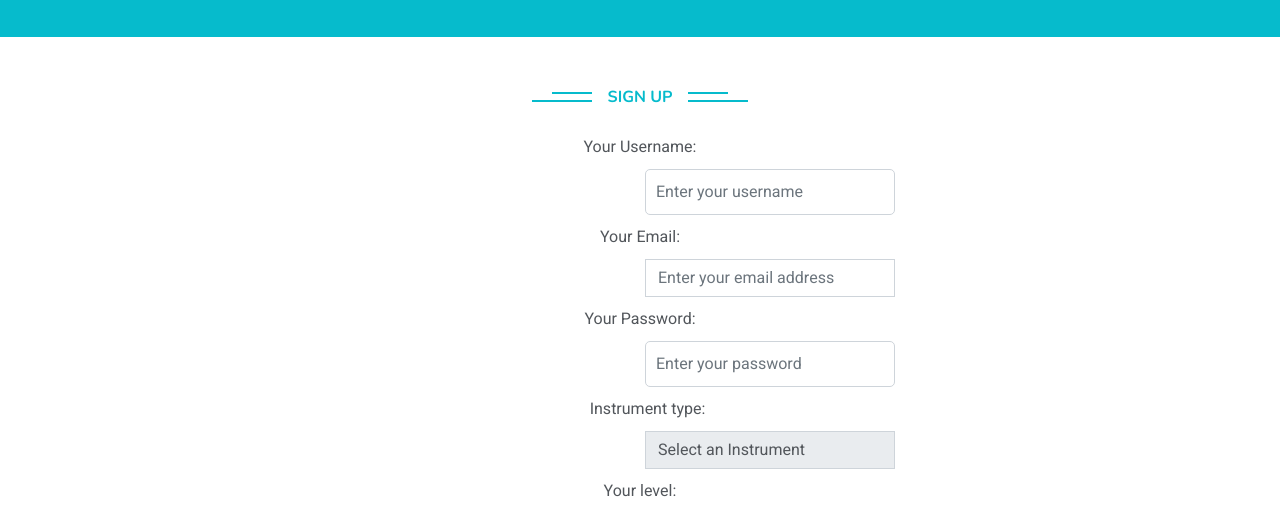
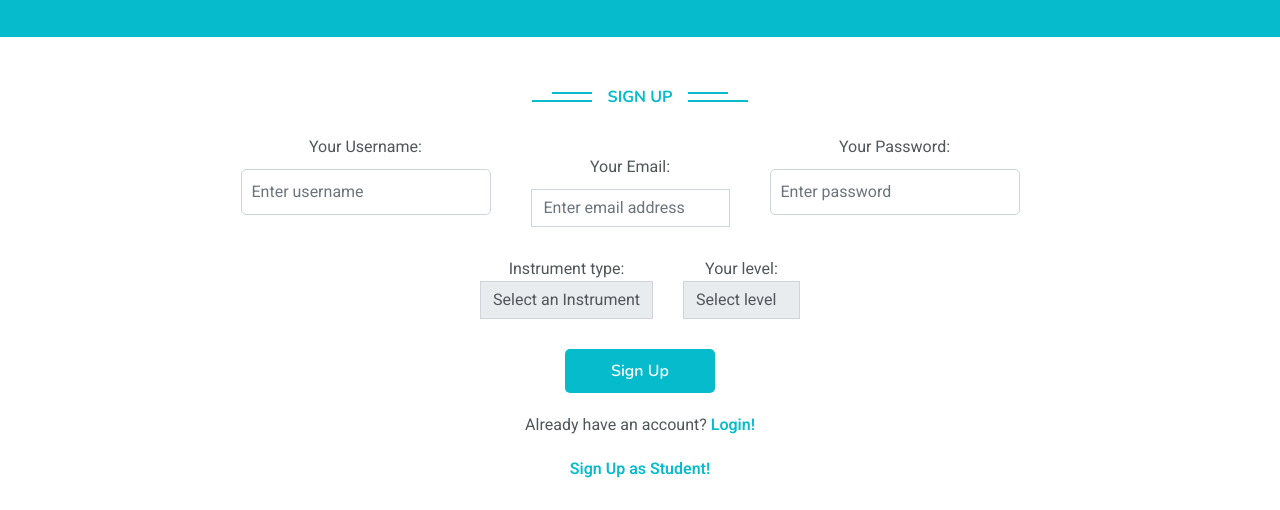
Before and after one commit to risavv/fyp-all-, a website with bundled scripts: page teachsign.html in a window 1280 px wide. Shown: the part 255-765 px from the top of the page. Built offline with nearby package versions, Linux system fonts and the light colour scheme.

Commit message:
deusi bhailo

```diff
--- a/teachsign.html
+++ b/teachsign.html
@@ -84,45 +84,51 @@
         <h6 class="section-title bg-white text-center text-primary px-3">Sign Up</h6>
     </div>
 
+
 <!--sign up start-->
-     <form action="http://localhost:5000/teachsign" method="post">
-        <div class="form-group" style="text-align: center;">
-            <label for="password">Your Username:</label>
-            <input type="text" style="margin-left: 645px;" id="fullname" name="fullname" class="form-control" placeholder="Enter your username" required>
+<form action="http://localhost:5000/teachsign" method="post">
+    <div style="display: flex; justify-content: center;">
+        <div class="form-group" style="text-align: center; margin-right: 20px;">
+            <label for="fullname">Your Username:</label>
+            <input type="text" id="fullname" name="fullname" class="form-control" placeholder="Enter username" required>
         </div>
-        <div class="form-group" style="text-align: center; margin-top: 10px;">
-            <label for="password">Your Email:</label>
-            <input type="email" style="margin-left: 645px; width: 250px; margin-top: 10px;" id="email" name="email" class="form-control" placeholder="Enter your email address" required>
+        <div class="form-group" style="text-align: center; margin-right: 40px; margin-left: 20px; margin-top: 20px;">
+            <label for="email" style="margin-bottom: 10px;">Your Email:</label>
+            <input type="email" id="email" name="email" class="form-control" placeholder="Enter email address" required>
         </div>
-        <div class="form-group" style="text-align: center; margin-top: 10px;">
+        <div class="form-group" style="text-align: center; margin-right: 20px;">
             <label for="password">Your Password:</label>
-            <input type="password" style="margin-left: 645px; width: 250px;" id="password" name="password" class="form-control" placeholder="Enter your password" required>
+            <input type="password" id="password" name="password" class="form-control" placeholder="Enter password" required>
         </div>
-        <div class="form-group" style="text-align: center;">
-            <label for="instrument" style="margin-top: 10px; margin-left: 15px;">Instrument type:</label>
-            <select id="instrument" style="width: 250px; margin-left: 645px; margin-top: 10px;" name="instrument" class="form-control" required>
+    </div>
+    <div style="display: flex; justify-content: center;">
+        <div class="form-group" style="text-align: center; margin-right: 30px; margin-top: 30px;">
+            <label for="instrument">Instrument type:</label>
+            <select id="instrument" name="instrument" class="form-control" required>
                 <option value="" disabled selected>Select an Instrument</option>
                 <option value="guitar">Guitar</option>
                 <option value="bass">Bass</option>
                 <option value="drums">Drums</option>
             </select>
         </div>
-        <div class="form-group" style="text-align: center;">
-            <label for="level" style="margin-top: 10px;">Your level:</label>
-            <select id="level" style="width: 250px; margin-left: 645px; margin-top: 10px;" name="level" class="form-control" required>
+        <div class="form-group" style="text-align: center; margin-top: 30px;">
+            <label for="level">Your level:</label>
+            <select id="level" name="level" class="form-control" required>
                 <option value="" disabled selected>Select level</option>
                 <option value="beginner">Beginner</option>
                 <option value="intermediate">Intermediate</option>
                 <option value="advanced">Advanced</option>
             </select>
         </div>
-        <button type="submit" class="btn btn-primary" style="width: 150px; margin-left: 15px; margin-top: 25px;">Sign Up</button>
+    </div>
+    <div style="text-align: center; margin-top: 20px;">
+        <button type="submit" class="btn btn-primary" style="width: 150px;">Sign Up</button>
+    </div>
+</form>
 
-    </form>
     <p class="rain">Already have an account? <a href="logauth.html"><b>Login!</b></a></p>
     <p class="rain"><b><a href="signauth.html">Sign Up as Student!</b></a></p>
 <!--sign up endd-->
-
 
     <!-- Footer Start -->
     <div class="container-fluid bg-dark text-light footer pt-5 mt-5 wow fadeIn" data-wow-delay="0.1s">
```
Also changed, not shown: teachlog.html (+1 -1 lines).
